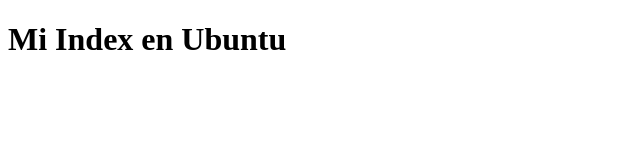
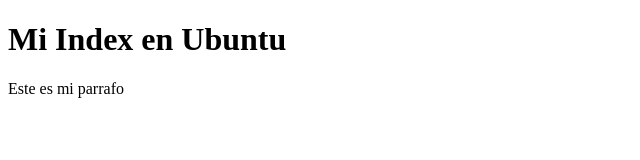
Before and after one commit to thikfast/proyectoDemoCursoPrework, a plain HTML site: page index.html in a window 1280 px wide. Shown: the whole page, without its empty margins (0-640 px from the left). Drawn offline with Linux system fonts and the light colour scheme.

Commit message:
mi segundo commit

```diff
--- a/index.html
+++ b/index.html
@@ -8,5 +8,6 @@
 </head>
 <body>
     <h1>Mi Index en Ubuntu</h1>
+    <p>Este es mi parrafo</p>
 </body>
 </html>
```
